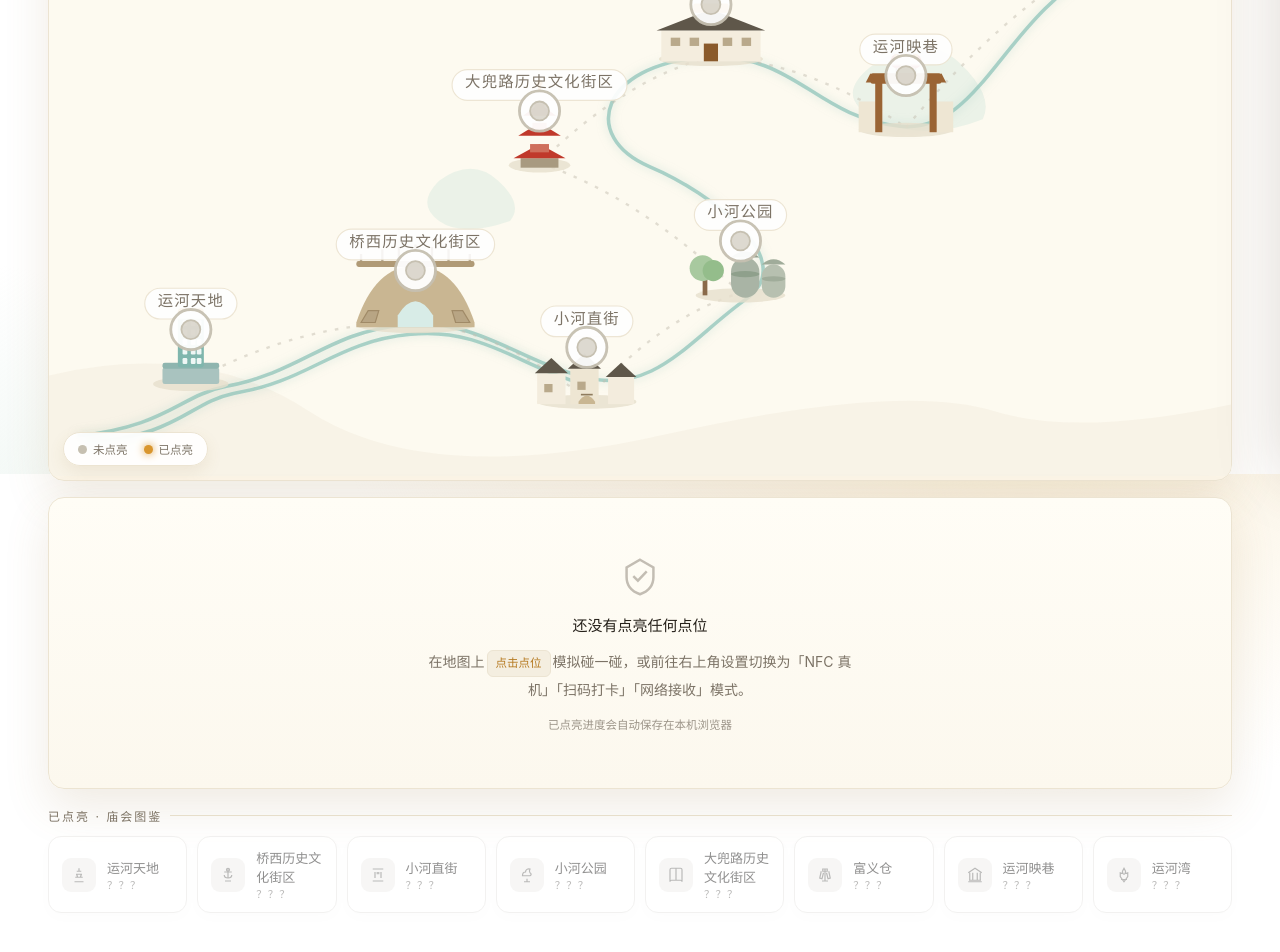
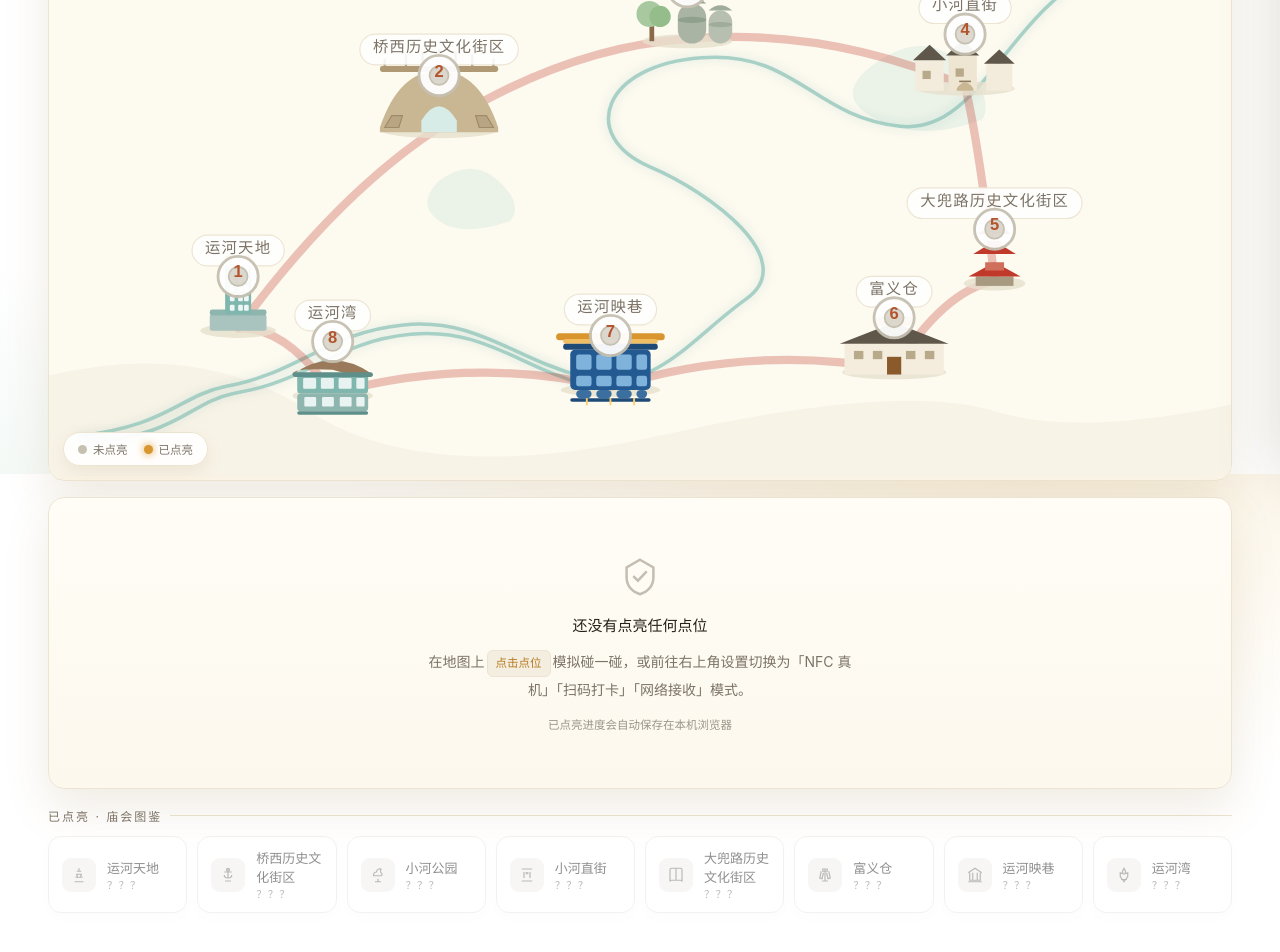
Before and after one commit to zhangyangyang0322/nfc-interactive-map, a plain HTML site: page index.html in a window 1280 px wide. Shown: the part 326-1278 px from the top of the page. Drawn offline with Linux system fonts and the light colour scheme; a web font is replaced by a local one.

Commit message:
程序重建即梦风格打卡地图：8点位按动线顺序闭环、编号1-8精确、红飘带+河道+暖米杏底、映巷蓝玻璃/运河湾流线玻璃

```diff
--- a/index.html
+++ b/index.html
@@ -95,6 +95,9 @@ svg .pt.tap .pulse{opacity:1;animation:pop .9s ease-out forwards}
 @keyframes pulse{0%{opacity:.6;r:0}100%{opacity:0;r:34}}
 @keyframes pop{0%{opacity:1}100%{opacity:0}}
 svg .seg{fill:none;stroke:var(--unlit);stroke-opacity:.5;stroke-width:2;stroke-dasharray:3 7;transition:stroke .8s,stroke-opacity .8s}
+svg .seg.ribbon{stroke:#c0392b;stroke-opacity:.30;stroke-width:7;stroke-linecap:round;stroke-linejoin:round;stroke-dasharray:none}
+svg .pt .num{fill:#b3542c;font-size:14px;font-weight:700;font-family:"Noto Sans SC","PingFang SC",sans-serif;pointer-events:none;transition:fill .6s}
+svg .pt.lit .num{fill:#7a4a12}
 svg .seg.on{stroke:var(--water-bright);stroke-opacity:.9;stroke-dasharray:0;filter:drop-shadow(0 0 4px rgba(61,148,136,.5))}
 svg .river{fill:none;stroke:var(--water);stroke-opacity:.75;stroke-width:3;filter:drop-shadow(0 0 4px rgba(143,196,186,.5))}
 svg .terrain{fill:rgba(150,115,60,.05)}
@@ -447,42 +450,43 @@ svg .island{fill:rgba(143,196,186,.16)}
  * art: 该点位代表建筑的插画（见下方 ART）
  * ========================================================================= */
 const POINTS = [
-  { id:1, name:"运河天地", x:120, y:520, icon:"tower", art:"tower",
+  /* 数组顺序 = 导览动线顺序：运河天地→桥西→小河公园→小河直街→大兜路→富义仓→运河映巷→运河湾 */
+  { id:1, name:"运河天地", x:160, y:475, icon:"tower", art:"tower",
     lat:30.325112, lng:120.137901,   /* 小河路488号 · 高德POI */
     badge:"弄潮儿",
     story:"老工业厂房蜕变成潮流新地标，运河边的灯火与年轻人的笑闹连成一片。这里是运河重新生长的模样。",
     quiz:{ q:"运河边的旧厂房如今最常见的改造方向是？", options:["文创与商业空间","拆除空地","发电水站"], answer:0 } },
-  { id:2, name:"桥西历史文化街区", x:310, y:470, icon:"anchor", art:"bridge",
+  { id:2, name:"桥西历史文化街区", x:330, y:305, icon:"anchor", art:"bridge",
     lat:30.316781, lng:120.137752,   /* 桥西直街1号 · 高德POI */
     badge:"守桥人",
     story:"黛瓦老屋临水而立，巷口飘着旧时的烟火气。桥西街区紧挨着那座见证运河千年往来的古桥。",
     quiz:{ q:"桥西街区紧邻的运河古石拱桥是？", options:["拱宸桥","钱塘江大桥","断桥"], answer:0 } },
-  { id:3, name:"小河直街", x:455, y:535, icon:"lane", art:"street",
+  { id:4, name:"小河公园", x:540, y:230, icon:"park", art:"park",
+    lat:30.309091, lng:120.136978,   /* 小河路118号 · 高德POI */
+    badge:"拾光者",
+    story:"老码头与旧仓库被绿意重新唤醒，铁锈红与梧桐影相映成趣。运河边的工业记忆，在这里长成了公园。",
+    quiz:{ q:"滨河旧仓储码头转型，最常见的改造方向是？", options:["公园与展馆","停机坪","赛马场"], answer:0 } },
+  { id:3, name:"小河直街", x:775, y:270, icon:"lane", art:"street",
     lat:30.307308, lng:120.135778,   /* 小河直街历史保护街区 · 高德POI */
     badge:"街巷客",
     story:"青石板沿河铺展，木窗棂里透出旧时光。小河直街傍着运河与小河的交汇处，藏着市井最鲜活的呼吸。",
     quiz:{ q:"临水老街旧时最热闹的场景可能是？", options:["集市与船运","铁路枢纽","皇家园林"], answer:0 } },
-  { id:4, name:"小河公园", x:585, y:445, icon:"park", art:"park",
-    lat:30.309091, lng:120.136978,   /* 小河路118号 · 高德POI */
-    badge:"拾光者",
-    story:"老码头与旧仓库被绿意重新唤醒，铁锈红与梧桐影相映成趣。运河边的工业记忆，在这里长成了公园。",
-    quiz:{ q:"滨河旧仓储码头转型，最常见的改造方向是？", options:["公园与展馆","停机坪","赛马场"], answer:0 } },
-  { id:5, name:"大兜路历史文化街区", x:415, y:335, icon:"book", art:"pagoda",
+  { id:5, name:"大兜路历史文化街区", x:800, y:435, icon:"book", art:"pagoda",
     lat:30.300095, lng:120.144891,   /* 大兜路(香积寺地铁站附近) · 高德POI */
     badge:"访古者",
     story:"旧时的北关贸易之地，塔影映着运河水。大兜路一带的街巷与古寺，把运河的商贸旧梦保存至今。",
     quiz:{ q:"大兜路一带邻近的著名古刹是？", options:["香积寺","灵隐寺","净慈寺"], answer:0 } },
-  { id:6, name:"富义仓", x:560, y:245, icon:"craft", art:"granary",
+  { id:6, name:"富义仓", x:715, y:510, icon:"craft", art:"granary",
     lat:30.3011, lng:120.1458,   /* 霞湾巷8号富义仓遗址 · 邻近坐标，请现场打点校准 */
     badge:"粮仓守望",
     story:"白墙黛瓦的仓储院落，曾是南粮北运的中转枢纽。富义仓与北方的仓廪遥遥相望，被称为运河水路上的粮仓记忆。",
     quiz:{ q:"富义仓在旧时的主要用途是？", options:["漕运粮仓","兵工厂","织造衙门"], answer:0 } },
-  { id:7, name:"运河映巷", x:725, y:305, icon:"museum", art:"lantern",
+  { id:7, name:"运河映巷", x:475, y:525, icon:"museum", art:"lantern",
     lat:30.274081, lng:120.205618,   /* 严家路336号运河映巷影视文化街区 · 高德POI */
     badge:"夜航人",
     story:"华灯初上，运河水把两岸灯火揉成碎金。映在巷壁上的光与影，是这条河最温柔的夜话。",
     quiz:{ q:"夜晚的运河沿岸，最标志性的景观是？", options:["灯火倒映水面","沙漠驼队","雪山冰川"], answer:0 } },
-  { id:8, name:"运河湾", x:890, y:160, icon:"lighthouse", art:"lighthouse",
+  { id:8, name:"运河湾", x:240, y:530, icon:"lighthouse", art:"lighthouse",
     lat:30.333693, lng:120.140809,   /* 运河湾教育文创大厦(石祥路) · 邻近坐标，请现场打点校准 */
     badge:"集灯人",
     story:"最后一盏灯在运河湾亮起，整条航线为你连成星河。恭喜，你点亮了运河的全部灯火。",
@@ -582,33 +586,48 @@ const ART = {
     <rect x="26" y="-16" width="8" height="7" fill="#b9a98b"/>
     <rect x="-15" y="-45" width="30" height="8" rx="2" fill="#d9962e"/>
   </g>`,
-  /* 运河映巷 · 坊门灯笼 */
+  /* 运河映巷 · 蓝色玻璃夜景 */
   lantern:`<g class="art">
-    <ellipse cx="0" cy="2" rx="40" ry="6" fill="#e8e0cd" opacity=".8"/>
-    <rect x="-40" y="-22" width="20" height="26" fill="#eee6d3"/>
-    <rect x="20" y="-22" width="20" height="26" fill="#eee6d3"/>
-    <rect x="-26" y="-40" width="6" height="44" fill="#9a6434"/>
-    <rect x="20" y="-40" width="6" height="44" fill="#9a6434"/>
-    <rect x="-30" y="-46" width="60" height="9" rx="2" fill="#9a6434"/>
-    <path d="M-30 -46 L-34 -38 L-26 -38 Z" fill="#9a6434"/>
-    <path d="M30 -46 L34 -38 L26 -38 Z" fill="#9a6434"/>
-    <line x1="-8" y1="-46" x2="-8" y2="-52" stroke="#5f574a" stroke-width="1.5"/>
-    <ellipse cx="-8" cy="-56" rx="5" ry="6" fill="#c0392b"/>
-    <rect x="-10" y="-62" width="4" height="3" rx="1" fill="#d9962e"/>
-    <line x1="8" y1="-46" x2="8" y2="-52" stroke="#5f574a" stroke-width="1.5"/>
-    <ellipse cx="8" cy="-56" rx="5" ry="6" fill="#c0392b"/>
-    <rect x="6" y="-62" width="4" height="3" rx="1" fill="#d9962e"/>
+    <ellipse cx="0" cy="2" rx="42" ry="6" fill="#e8e0cd" opacity=".8"/>
+    <!-- 金檐 -->
+    <rect x="-46" y="-46" width="92" height="6" rx="3" fill="#d9962e"/>
+    <rect x="-40" y="-41" width="80" height="4" rx="2" fill="#f0bd63"/>
+    <!-- 映巷书法 + 红章 -->
+    <text x="-14" y="-18" text-anchor="middle" font-size="12" font-weight="700" fill="#ffffff" font-family="Noto Serif SC,serif">映巷</text>
+    <rect x="20" y="-25" width="11" height="11" rx="2" fill="#c0392b"/>
+    <!-- 蓝色玻璃立方体主体 -->
+    <rect x="-34" y="-32" width="68" height="34" rx="4" fill="#245a92"/>
+    <rect x="-40" y="-37" width="80" height="5" rx="2" fill="#1e4a77"/>
+    <!-- 玻璃网格窗光带 -->
+    <g fill="#8fc3e8" opacity=".85">
+      <rect x="-29" y="-28" width="13" height="13" rx="2"/><rect x="-12" y="-28" width="13" height="13" rx="2"/><rect x="5" y="-28" width="13" height="13" rx="2"/><rect x="22" y="-28" width="9" height="13" rx="2"/>
+      <rect x="-29" y="-10" width="13" height="9" rx="2"/><rect x="-12" y="-10" width="13" height="9" rx="2"/><rect x="5" y="-10" width="13" height="9" rx="2"/><rect x="22" y="-10" width="9" height="9" rx="2"/>
+    </g>
+    <!-- 一层拱形门廊暖灯 -->
+    <g fill="#3a6f9f">
+      <rect x="-29" y="2" width="13" height="7" rx="3.5"/><rect x="-12" y="2" width="13" height="7" rx="3.5"/><rect x="5" y="2" width="13" height="7" rx="3.5"/><rect x="22" y="2" width="9" height="7" rx="3.5"/>
+    </g>
+    <rect x="-34" y="9" width="68" height="3" rx="1.5" fill="#1e4a77"/>
+    <line x1="-20" y1="9" x2="-20" y2="15" stroke="#ffcf6e" stroke-width="1.6"/>
+    <line x1="0" y1="9" x2="0" y2="15" stroke="#ffcf6e" stroke-width="1.6"/>
+    <line x1="20" y1="9" x2="20" y2="15" stroke="#ffcf6e" stroke-width="1.6"/>
   </g>`,
-  /* 运河湾 · 灯塔 */
+  /* 运河湾 · 流线曲面玻璃 */
   lighthouse:`<g class="art">
-    <ellipse cx="0" cy="2" rx="30" ry="6" fill="#e8e0cd" opacity=".8"/>
-    <path d="M-30 2 Q-14 -7 0 2 Q14 -5 30 2 L26 6 L-26 6 Z" fill="#b7ad99"/>
-    <path d="M-9 2 L-6 -32 L6 -32 L9 2 Z" fill="#f3ecdd"/>
-    <path d="M-8 -10 L8 -10 L8.4 -20 L-8.4 -20 Z" fill="#c0392b"/>
-    <path d="M-7.3 -26 L7.3 -26 L6.6 -32 L-6.6 -32 Z" fill="#c0392b"/>
-    <rect x="-6" y="-36" width="12" height="5" fill="#5f574a"/>
-    <circle cx="0" cy="-39" r="3.4" fill="#ffcf6e"/>
-    <path d="M-4 -36 L0 -44 L4 -36 Z" fill="#5f574a"/>
+    <ellipse cx="0" cy="2" rx="34" ry="6" fill="#e8e0cd" opacity=".8"/>
+    <!-- 流线曲面木格栅屋顶 -->
+    <path d="M-34 -16 Q0 -40 34 -16 Q34 -10 0 -20 Q-34 -22 -34 -16 Z" fill="#9a7a5a"/>
+    <!-- 玻璃幕墙两层 -->
+    <rect x="-30" y="-16" width="60" height="16" rx="3" fill="#7fb6ad"/>
+    <rect x="-34" y="-18" width="68" height="4" rx="2" fill="#5f8f8a"/>
+    <g fill="#eef7f5" opacity=".95">
+      <rect x="-25" y="-13" width="11" height="9" rx="1"/><rect x="-10" y="-13" width="11" height="9" rx="1"/><rect x="5" y="-13" width="11" height="9" rx="1"/><rect x="20" y="-13" width="7" height="9" rx="1"/>
+    </g>
+    <rect x="-30" y="0" width="60" height="15" rx="3" fill="#8fb5af"/>
+    <g fill="#eef7f5" opacity=".95">
+      <rect x="-24" y="3" width="10" height="8" rx="1"/><rect x="-9" y="3" width="10" height="8" rx="1"/><rect x="6" y="3" width="10" height="8" rx="1"/><rect x="20" y="3" width="7" height="8" rx="1"/>
+    </g>
+    <rect x="-30" y="15" width="60" height="3" rx="1.5" fill="#5f8f8a"/>
   </g>`
 };
 
@@ -721,18 +740,20 @@ async function tryUnlock(id, source){
 /* ===== 渲染地图点位 ===== */
 function buildMap(){
   const layer = $("#pointsLayer");
-  // 连接线（按点位顺序）
+  // 连接线（按动线顺序成闭环大红飘带）
   const segLayer = document.createElementNS(SVGNS,"g");
-  for(let i=0;i<POINTS.length-1;i++){
+  for(let i=0;i<POINTS.length;i++){
+    const a = POINTS[i], b = POINTS[(i+1)%POINTS.length];
     const seg = document.createElementNS(SVGNS,"path");
-    seg.setAttribute("class","seg");
+    seg.setAttribute("class","seg ribbon");
     seg.id = "seg-"+i;
-    seg.setAttribute("d", `M${POINTS[i].x} ${POINTS[i].y} Q${(POINTS[i].x+POINTS[i+1].x)/2} ${(POINTS[i].y+POINTS[i+1].y)/2-26} ${POINTS[i+1].x} ${POINTS[i+1].y}`);
+    const mx=(a.x+b.x)/2, my=(a.y+b.y)/2-30;
+    seg.setAttribute("d", `M${a.x} ${a.y} Q${mx} ${my} ${b.x} ${b.y}`);
     segLayer.appendChild(seg);
   }
   layer.parentNode.insertBefore(segLayer, layer);
 
-  POINTS.forEach(p=>{
+  POINTS.forEach((p,pi)=>{
     const g = document.createElementNS(SVGNS,"g");
     g.setAttribute("class","pt");
     g.id = "pt-"+p.id;
@@ -770,7 +791,12 @@ function buildMap(){
     const core = document.createElementNS(SVGNS,"circle");
     core.setAttribute("class","core"); core.setAttribute("id","core-"+p.id);
     core.setAttribute("cx",mx); core.setAttribute("cy",my); core.setAttribute("r",8);
-    g.appendChild(halo); g.appendChild(pulse); g.appendChild(ring); g.appendChild(core);
+    // 精确圆形编号 1-8
+    const num = document.createElementNS(SVGNS,"text");
+    num.setAttribute("class","num"); num.setAttribute("id","num-"+p.id);
+    num.setAttribute("x",mx); num.setAttribute("y",my+0.9); num.setAttribute("text-anchor","middle");
+    num.textContent = String(pi+1);   // 动线顺序编号 1-8（NFC 内部仍用 p.id 匹配）
+    g.appendChild(halo); g.appendChild(pulse); g.appendChild(ring); g.appendChild(core); g.appendChild(num);
     // 交互
     g.addEventListener("click", e=>{ e.stopPropagation(); if(mode==="sim" && !calMode) unlockPoint(p.id,"sim"); else if(calMode) toast("校准模式：拖动灯到对应位置即可"); else toast(mode==="scan" ? "请扫「"+p.name+"」的点位二维码点亮（只点亮这一个点位）" : "请在该点位碰卡/扫码点亮，页面内点击不生效"); });
     g.addEventListener("keydown", e=>{ if(e.key==="Enter"||e.key===" "){ e.preventDefault(); if(mode==="sim") unlockPoint(p.id,"sim"); } });
```
Also changed, not shown: _shots/report.json (added, +144 -0 lines), _shots/index_desktop.jpg (added), _shots/index_mobile.jpg (added), _shots/map_desktop_zoom.jpg (added).
